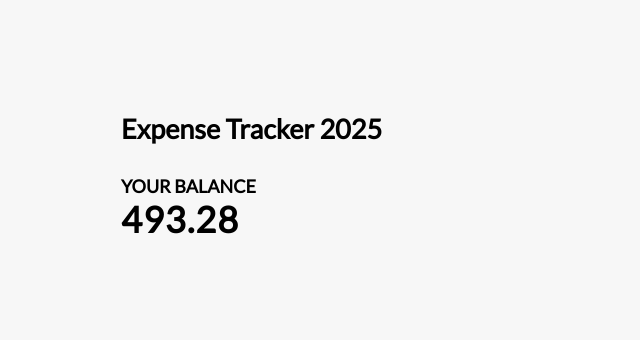
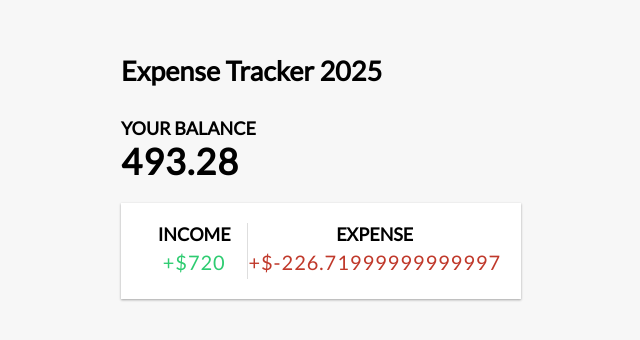
Before and after one commit to aveneci3/homework4, a Vue app: page / in a window 1280 px wide. Shown: the part 220-560 px from the top of the page, without its empty margins (319-959 px from the left). Built offline with nearby package versions, Linux system fonts and the light colour scheme.

Commit message:
finished income expense component

```diff
--- a/src/App.vue
+++ b/src/App.vue
@@ -1,6 +1,7 @@
 <script setup>
   import Header from './components/Header.vue';
   import Balance from './components/Balance.vue';
+  import IncomeExpenses from './components/IncomeExpenses.vue';
   import {ref, computed} from 'vue'
 
   const transactions = ref([
@@ -16,6 +17,22 @@
     },0)
   })
 
+  const moneyIn = computed(()=>{
+    return transactions.value
+    .filter((x)=>x.amount>0)
+    .reduce((acc, x)=>{
+      return acc+x.amount
+    },0)
+  })
+
+  const moneyOut = computed(()=>{
+    return transactions.value
+    .filter((x)=>x.amount<0)
+    .reduce((acc, x)=>{
+      return acc+x.amount
+    },0)
+  })
+
 </script>
 
 
@@ -23,6 +40,7 @@
   <Header></Header>
   <div class="container">
     <Balance :total="sum"></Balance>
+    <IncomeExpenses :income="moneyIn" :expense="moneyOut"></IncomeExpenses>
   </div>
 
 </template>
--- /dev/null
+++ b/src/components/IncomeExpenses.vue
@@ -0,0 +1,33 @@
+<script setup>
+    import {defineProps} from 'vue'
+
+    const props = defineProps({
+        income: {
+            type: Number,
+            require: true,
+        },
+        expense: {
+            type: Number,
+            require: true,
+        }
+    })
+
+</script>
+
+
+
+<template>
+    <div class="inc-exp-container">
+        <div>
+            <h4>Income</h4>
+            <p id="money-plus" class="money plus">+${{ income }}</p>
+        </div>
+        <div>
+            <h4>Expense</h4>
+            <p id="money-minus" class="money minus">+${{ expense }}</p>
+        </div>
+    </div>
+
+
+
+</template>
```
